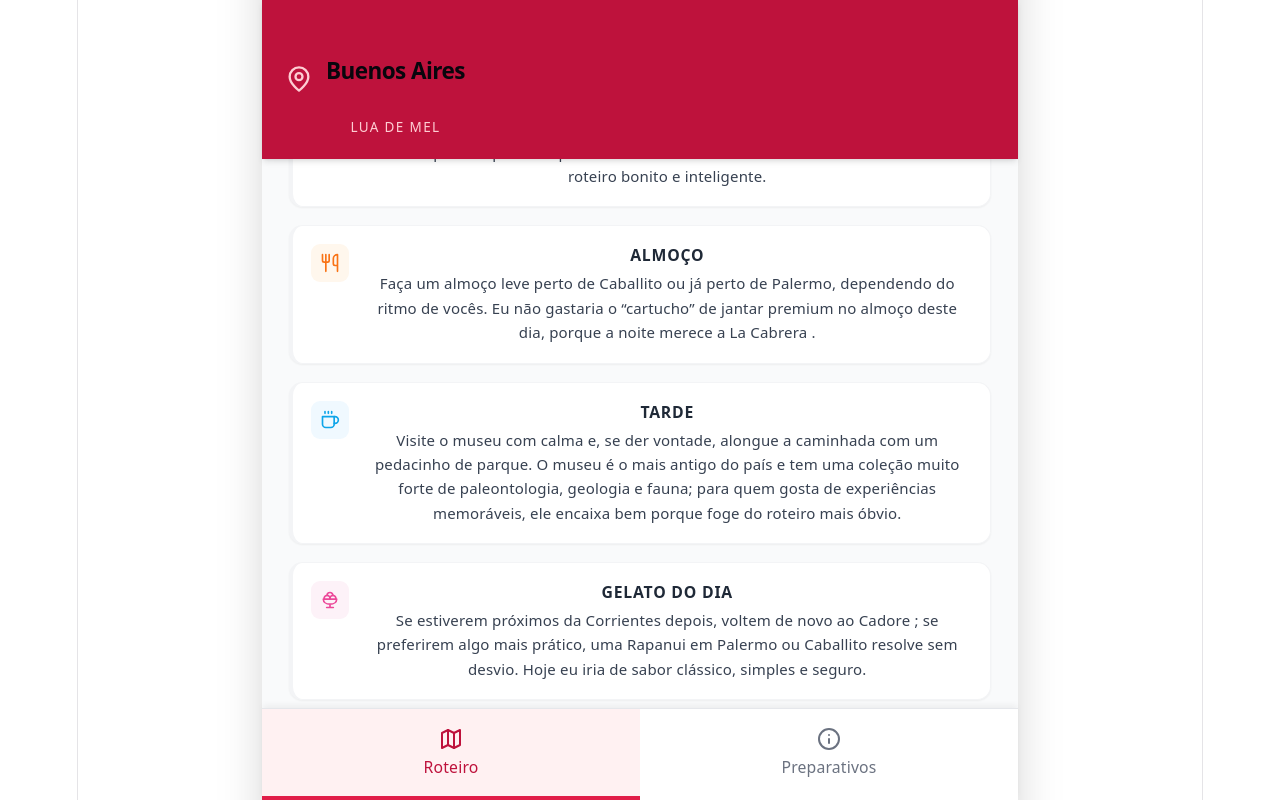
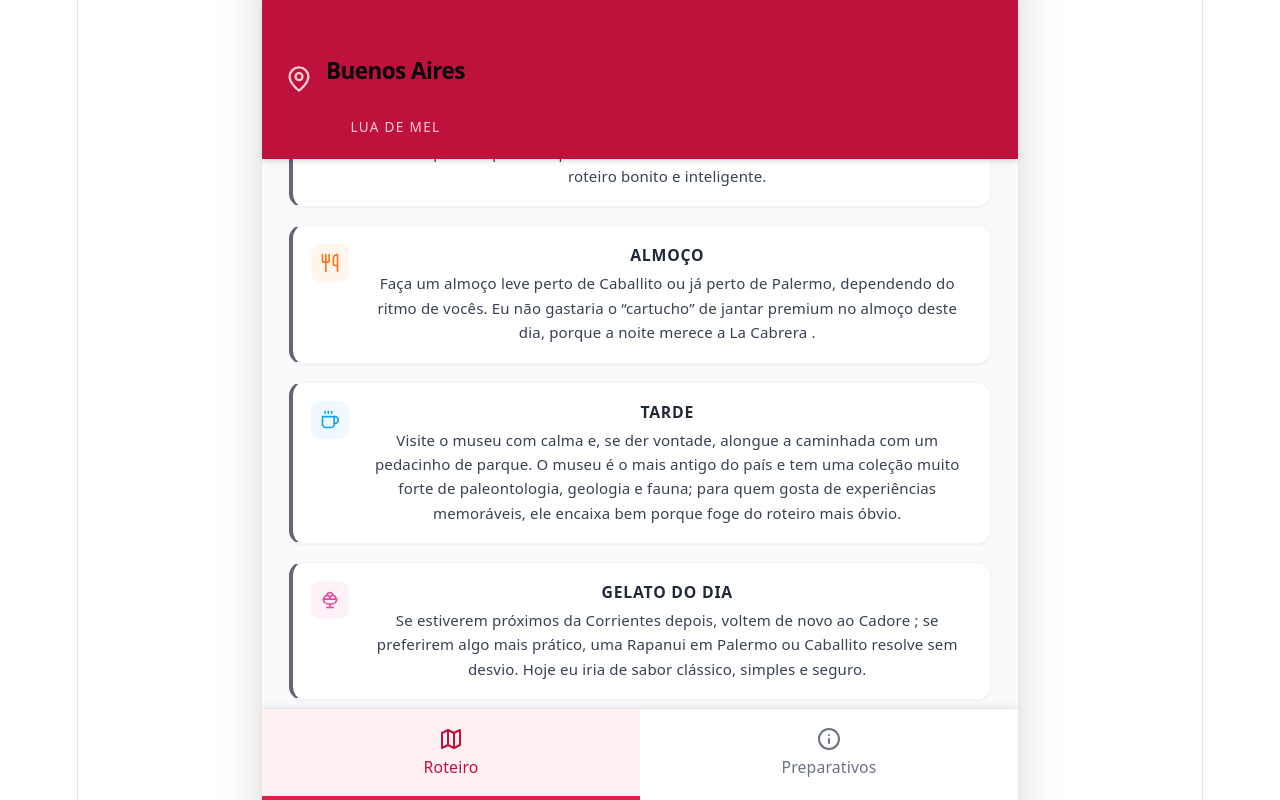
Before and after one commit to MuAugusto/viagem, a React (Vite) app: page / in a window 1280 px wide. Both pictures are taken after a click on the button 640 px from the left and 888 px from the top of the page. Shown: the part 488-1288 px from the top of the page. Built offline with nearby package versions, Linux system fonts and the light colour scheme.

Commit message:
Update the word 'Hello' to 'Goodbye'

```diff
--- a/src/App.tsx
+++ b/src/App.tsx
@@ -205,8 +205,19 @@ const TabButton = ({ active, onClick, icon: Icon, label }: { active: boolean; on
   </button>
 );
 
-const Card = ({ children, className = "" }: { children: React.ReactNode; className?: string }) => (
-  <div className={`bg-white rounded-xl shadow-sm border border-gray-100 overflow-hidden ${className}`}>
+const Card = ({
+  children,
+  className = "",
+  style
+}: {
+  children: React.ReactNode;
+  className?: string;
+  style?: React.CSSProperties
+}) => (
+  <div
+    className={`bg-white rounded-xl shadow-sm border border-gray-100 overflow-hidden ${className}`}
+    style={style}
+  >
     {children}
   </div>
 );
```
